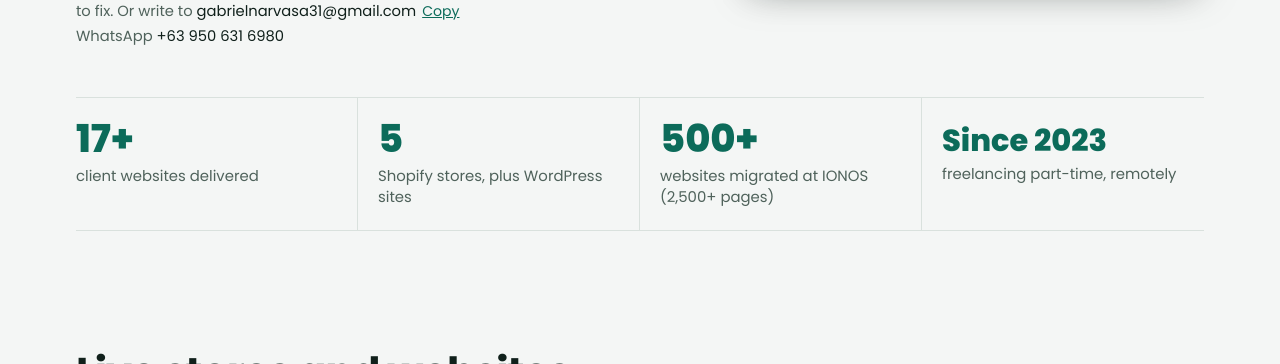
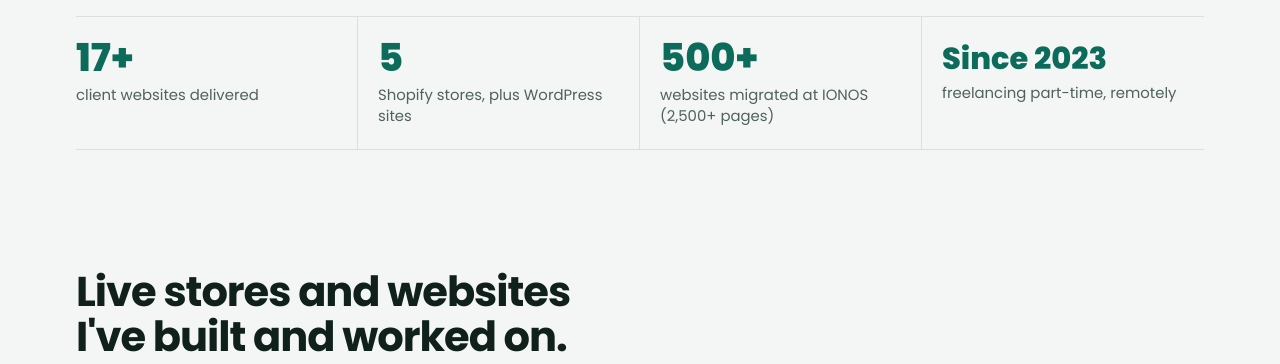
Before and after one commit to kimnarvasa1802/kimgabriel-portfolio, a plain HTML site: page index.html in a window 1280 px wide. Shown: the part 736-1100 px from the top of the page. Drawn offline with Linux system fonts and the light colour scheme.

Commit message:
Comment out mailnote paragraph on landing page
Co-Authored-By: Claude Sonnet 5.5 <noreply@anthropic.com>

```diff
--- a/index.html
+++ b/index.html
@@ -355,7 +355,7 @@ footer .wrap{display:flex;flex-wrap:wrap;justify-content:space-between;gap:12px}
           <a class="btn btn-primary" target="_blank" rel="noopener" href="https://wa.me/639506316980?text=Hi%20Kim%2C%20I%27d%20like%20to%20talk%20about%20some%20work%20on%20my%20website."><svg viewBox="0 0 24 24" width="18" height="18" fill="none" stroke="currentColor" stroke-width="2" stroke-linecap="round" stroke-linejoin="round" aria-hidden="true"><path d="M21 12a8 8 0 0 1-11.8 7L4 20l1.1-4.6A8 8 0 1 1 21 12z"/></svg>Message me on WhatsApp &rarr;</a>
           <a class="btn btn-ghost" data-mail href="mailto:gabrielnarvasa31@gmail.com?subject=Website%20inquiry">Email me</a>
         </div>
-        <p class="mailnote">Free quick site review: message me your site and I'll point out 3 things to fix. Or write to <code>gabrielnarvasa31@gmail.com</code><button type="button" data-copy>Copy</button><br>WhatsApp <code>+63 950 631 6980</code></p>
+        <!-- p class="mailnote">Free quick site review: message me your site and I'll point out 3 things to fix. Or write to <code>gabrielnarvasa31@gmail.com</code><button type="button" data-copy>Copy</button><br>WhatsApp <code>+63 950 631 6980</code></p -->
       </div>
       <div class="portrait-wrap">
         <div class="cut"><span class="blk"></span><img src="img/kim-cutout.webp" alt="Kim Gabriel, Shopify and WordPress developer" width="960" height="985" onerror="this.remove()"></div>
```
